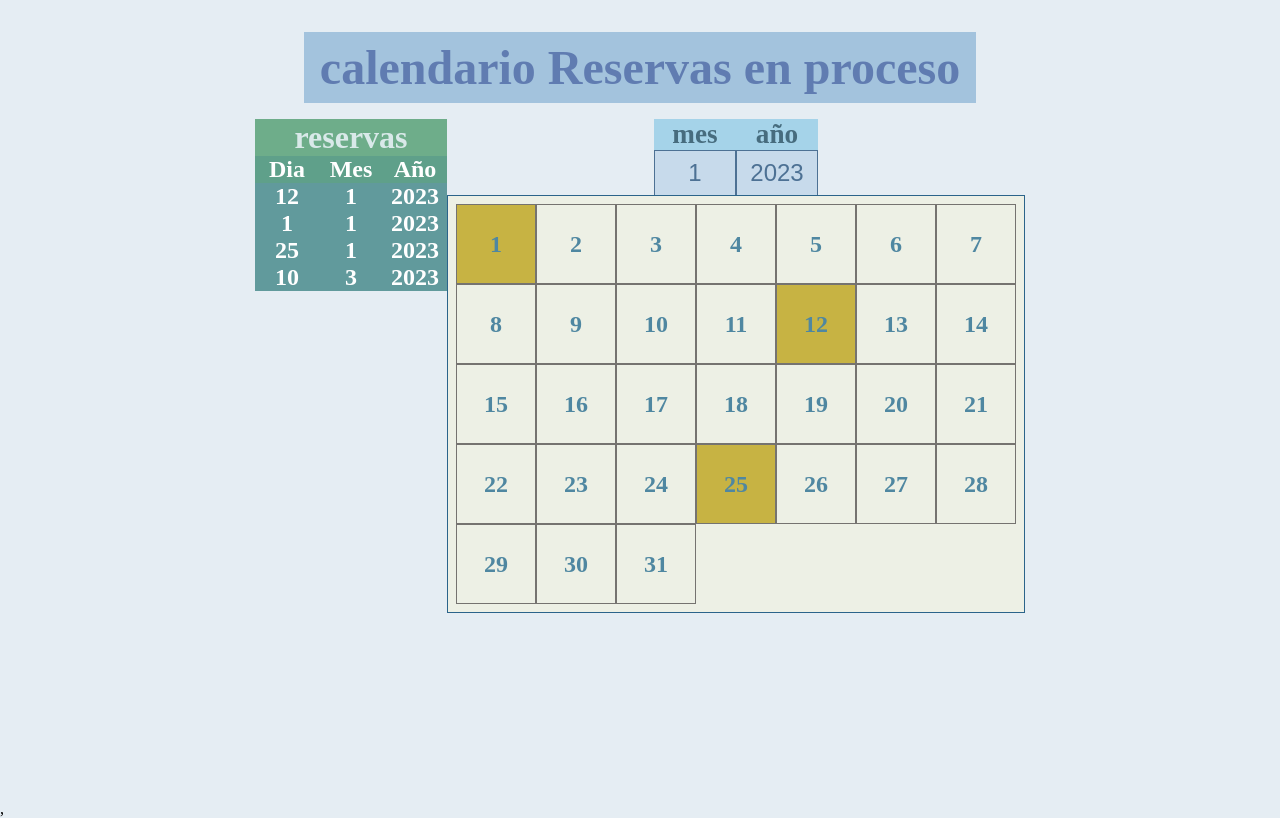
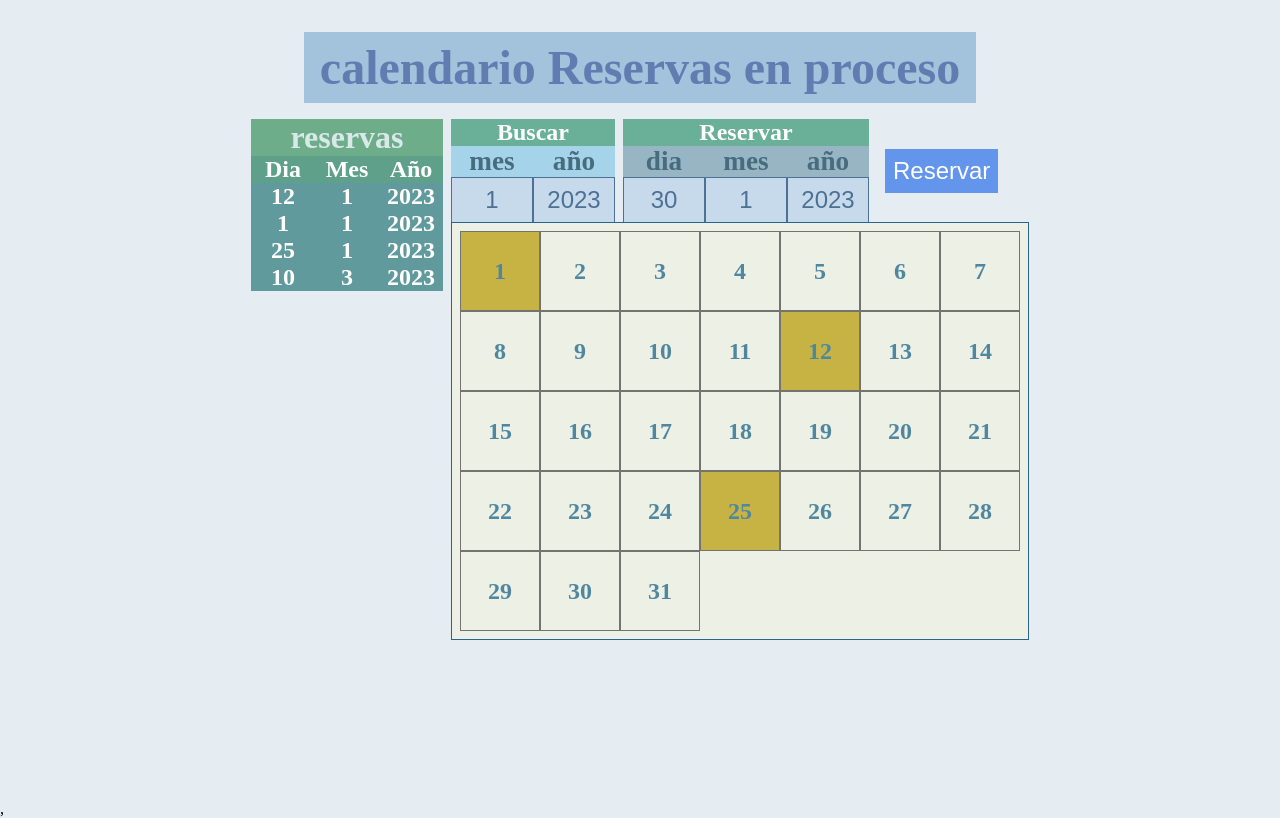
Before and after one commit to crsbl/reservas, a React (Create React App) app in the folder reservas00/: page / in a window 1280 px wide. Built offline with nearby package versions, Linux system fonts and the light colour scheme.

Commit message:
calendar

```diff
--- a/reservas00/src/components/calendar/index.jsx
+++ b/reservas00/src/components/calendar/index.jsx
@@ -107,18 +107,11 @@ const Calendar = () => {
     ).getDate();
     let n = 0;
     let arrayDay = [];
-    console.log(numDay);
     while (n < numDay) {
       n++;
-      arrayDay.push([false]);
-
-      /*      dispatch({
-        type: "",
-        payload: { [n]: false },
-      }); */
+      arrayDay.push(n);
     }
     setStateDayMonth(arrayDay);
-    console.log(stateDayMonth);
   }, [selector.valueInput01, selector.valueInput00]);
 
   return (
@@ -126,7 +119,7 @@ const Calendar = () => {
       <div className="divContainerCalendar01 flexColumn">
         <h1>calendario Reservas en proceso</h1>
 
-        <div className="flexRow">
+        <div className="flexRow divContainerCalendar11">
           <div className="divContainerCalendar04">
             <h1>reservas</h1>
             <div className="flexColumn">
@@ -147,6 +140,9 @@ const Calendar = () => {
             </div>
           </div>
           <div className="divContainerCalendar02 flexColumn">
+            <div className="flexRow divContainerCalendar10">
+              <div className="flexColumn divContainerCalendar08">
+                <h3>Buscar</h3>
                 <div className="flexRow">
                   <div>
                     <h3>mes</h3>
@@ -169,6 +165,49 @@ const Calendar = () => {
                     />
                   </div>
                 </div>
+              </div>
+              <div className="divContainerCalendar07 flexColumn">
+                <h3>Reservar</h3>
+                <div className="flexRow">
+                  <div className="flexColumn">
+                    <h4>dia</h4>
+                    <input
+                      onChange={(e) => {
+                        dispatch({
+                          type: "CHANGE_INPUT02",
+                          payload: e.currentTarget.value,
+                        });
+                      }}
+                      value={selector.valueInput02}
+                    ></input>
+                  </div>
+                  <div className="flexColumn">
+                    <h4>mes</h4>
+
+                    <ComboBoxCalendar
+                      hookInputSelection={selector.valueInput03}
+                      hookInput="CHANGE_INPUT03"
+                      hookstyleComboBoxSelection={selector.stateInp03}
+                      hookstyleComboBox="CHANGE_STATE_INPUT03"
+                      arrayData={valueMonth[0]}
+                    />
+                  </div>
+                  <div className="flexColumn">
+                    <h4>año</h4>
+                    <ComboBoxCalendar
+                      hookInputSelection={selector.valueInput04}
+                      hookInput="CHANGE_INPUT04"
+                      hookstyleComboBoxSelection={selector.stateInp04}
+                      hookstyleComboBox="CHANGE_STATE_INPUT04"
+                      arrayData={valueYears}
+                    />
+                  </div>
+                </div>
+              </div>
+              <div className="divContainerCalendar09">
+                <button>Reservar</button>
+              </div>
+            </div>
 
             <div className="divContainerCalendar03">
               {stateDayMonth.map((listDayMonth, index) => {
@@ -185,7 +224,11 @@ const Calendar = () => {
                 });
 
                 return (
-                  <h3 style={state ? { backgroundColor: "rgb(199, 179, 67)" } : {}}>
+                  <h3
+                    style={
+                      state ? { backgroundColor: "rgb(199, 179, 67)" } : {}
+                    }
+                  >
                     {numDay}
                   </h3>
                 );
--- a/reservas00/src/state/calendar/index.jsx
+++ b/reservas00/src/state/calendar/index.jsx
@@ -1,9 +1,13 @@
 const estadoInicial = {
   valueInput00: 1,
   valueInput01: 2023,
+  valueInput02: 30,
+  valueInput03: new Date().getMonth() +1,
+  valueInput04: new Date().getFullYear(),
   stateInp00: false,
   stateInp01: false,
-  arrayDays: [],
+  stateInp03: false,
+  stateInp04: false,
 };
 
 function rootReducer(state = estadoInicial, accion) {
@@ -19,6 +23,21 @@ function rootReducer(state = estadoInicial, accion) {
         ...state,
         valueInput01: accion.payload,
       };
+    case "CHANGE_INPUT02":
+      return {
+        ...state,
+        valueInput02: accion.payload,
+      };
+    case "CHANGE_INPUT03":
+      return {
+        ...state,
+        valueInput03: accion.payload,
+      };
+    case "CHANGE_INPUT04":
+      return {
+        ...state,
+        valueInput04: accion.payload,
+      };
     case "CHANGE_STATE_INPUT00":
       return {
         ...state,
@@ -29,11 +48,16 @@ function rootReducer(state = estadoInicial, accion) {
         ...state,
         stateInp01: accion.payload,
       };
-    case "CHANGE_STATE_ARRAYDAYS":
-      return {
-        ...state,
-        arrayDays: [...state.arrayDays, accion.payload],
-      };
+      case "CHANGE_STATE_INPUT03":
+        return {
+          ...state,
+          stateInp03: accion.payload,
+        };
+      case "CHANGE_STATE_INPUT04":
+        return {
+          ...state,
+          stateInp04: accion.payload,
+        };
     default:
       return state;
   }
--- a/reservas00/src/style/calendar.css
+++ b/reservas00/src/style/calendar.css
@@ -1,13 +1,13 @@
 .divContainerCalendar00 {
 }
 
-.divContainerCalendar01{
+.divContainerCalendar01 {
   gap: 1rem;
   align-items: center;
 }
 
 .divContainerCalendar01 > h1 {
-    padding: .5rem 1rem .5rem 1rem;
+  padding: 0.5rem 1rem 0.5rem 1rem;
   color: rgb(96, 124, 177);
   font-size: 3rem;
   background-color: rgb(163, 195, 221);
@@ -42,10 +42,25 @@
   color: rgb(62, 91, 121);
 }
 
+.divContainerCalendar07 > div > div> input{
+  cursor: pointer;
+  width: 5rem;
+  padding: 0.5rem 0 0.5rem 0;
+  font-size: 1.5rem;
+  text-align: center;
+  background-color: rgb(199, 218, 235);
+  color: rgb(77, 113, 148);
+  border-left: solid 0.1rem rgb(77, 113, 148);
+  border-right: solid 0.1rem rgb(77, 113, 148);
+  border-top: solid 0.1rem rgb(77, 113, 148);
+
+}
+
+
 .divContainerCalendarCombobox00 > input {
   cursor: pointer;
   width: 5rem;
-  padding: .5rem 0 .5rem 0;
+  padding: 0.5rem 0 0.5rem 0;
   font-size: 1.5rem;
   text-align: center;
   background-color: rgb(199, 218, 235);
@@ -56,7 +71,7 @@
   position: relative;
 }
 
-.divContainerCalendarCombobox00 > input:hover{
+.divContainerCalendarCombobox00 > input:hover {
   background-color: rgb(195, 206, 216);
 }
 
@@ -83,16 +98,68 @@ font-size: 1rem;
   background-color: rgb(237, 240, 229);
 }
 
-.divContainerCalendar02 {
-  align-items: center;
+.divContainerCalendar10{
+ gap: .5rem;
+
 }
 
-.divContainerCalendar02 > div > div > h3 {
-    color:rgb(71, 108, 126);
+.divContainerCalendar11{
+  gap: .5rem;
+}
+
+.divContainerCalendar08{
+  background-color: rgb(106, 175, 152);
+  justify-content: flex-end;
+}
+
+.divContainerCalendar08 > h3{
+color: white;
+font-size: 1.5rem;
+text-align: center;
+}
+
+.divContainerCalendar07{
+  background-color: rgb(106, 175, 152);
+  justify-content: flex-end;
+}
+
+.divContainerCalendar07 > h3{
+color: white;
+font-size: 1.5rem;
+text-align: center;
+}
+
+.divContainerCalendar09{
+  display: flex;
+  justify-content: center;
+  align-items: center;
+  padding: .5rem;
+
+}
+
+.divContainerCalendar09 > button{
+  color:white;
+  font-size: 1.5rem;
+  background-color: cornflowerblue;
+  padding: .5rem;
+
+}
+
+
+.divContainerCalendar08 > div > div > h3 {
+  color: rgb(71, 108, 126);
   font-size: 1.7rem;
   background-color: rgb(165, 211, 233);
   text-align: center;
 }
+
+.divContainerCalendar07 > div > div > h4 {
+  color: rgb(71, 108, 126);
+  font-size: 1.7rem;
+  background-color: rgb(151, 181, 194);
+  text-align: center;
+}
+
 
 .divContainerCalendar03 {
   padding: 0.5rem;
@@ -112,7 +179,7 @@ font-size: 1rem;
   font-weight: 600;
 }
 
-.divContainerCalendar05 h3{
+.divContainerCalendar05 h3 {
   width: 4rem;
   text-align: center;
   background-color: rgb(95, 160, 138);
@@ -120,16 +187,15 @@ font-size: 1rem;
   font-size: 1.5rem;
 }
 
-.divContainerCalendar06 h3{
+.divContainerCalendar06 h3 {
   width: 4rem;
   text-align: center;
   background-color: rgb(97, 154, 156);
   color: white;
   font-size: 1.5rem;
-
 }
 
-.divContainerCalendar04 > h1{
+.divContainerCalendar04 > h1 {
   color: rgb(217, 233, 233);
   background-color: rgb(110, 173, 138);
   text-align: center;
```
Lines whose indentation alone changed are shown as unchanged.
